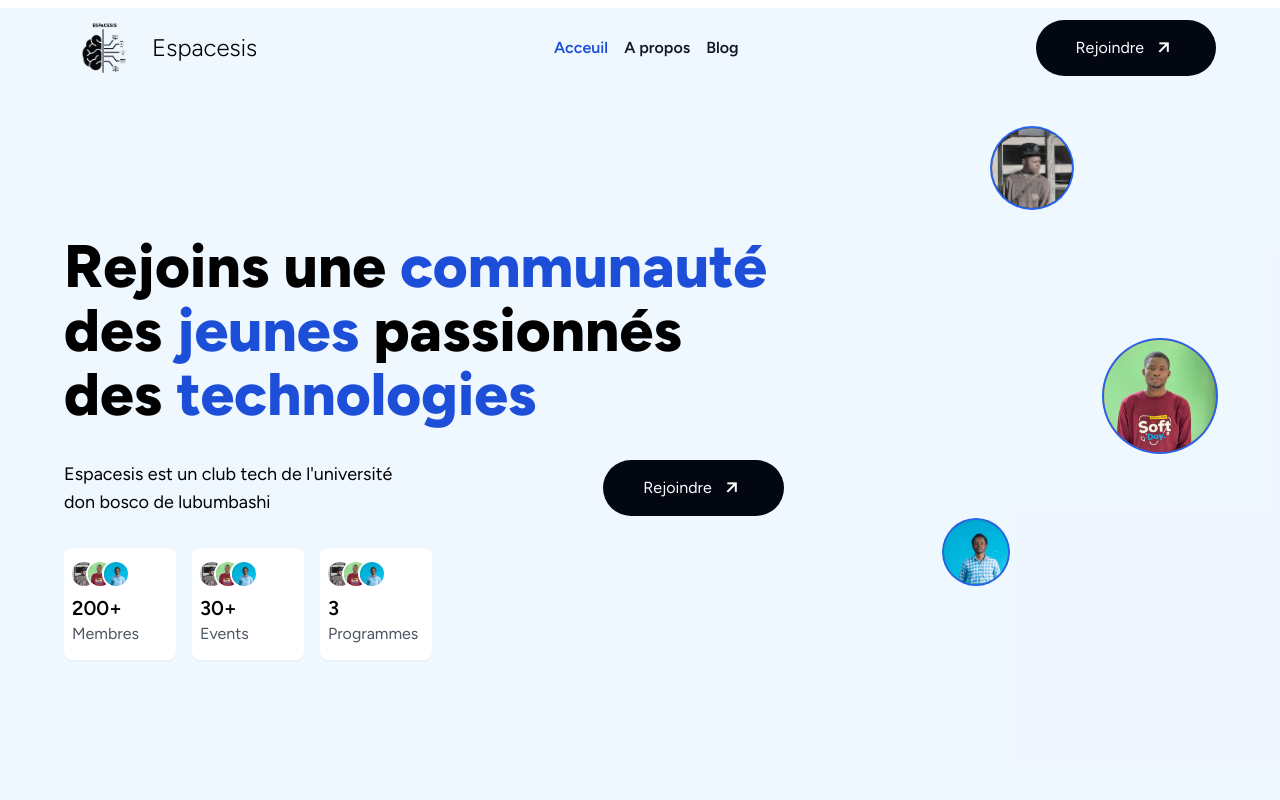
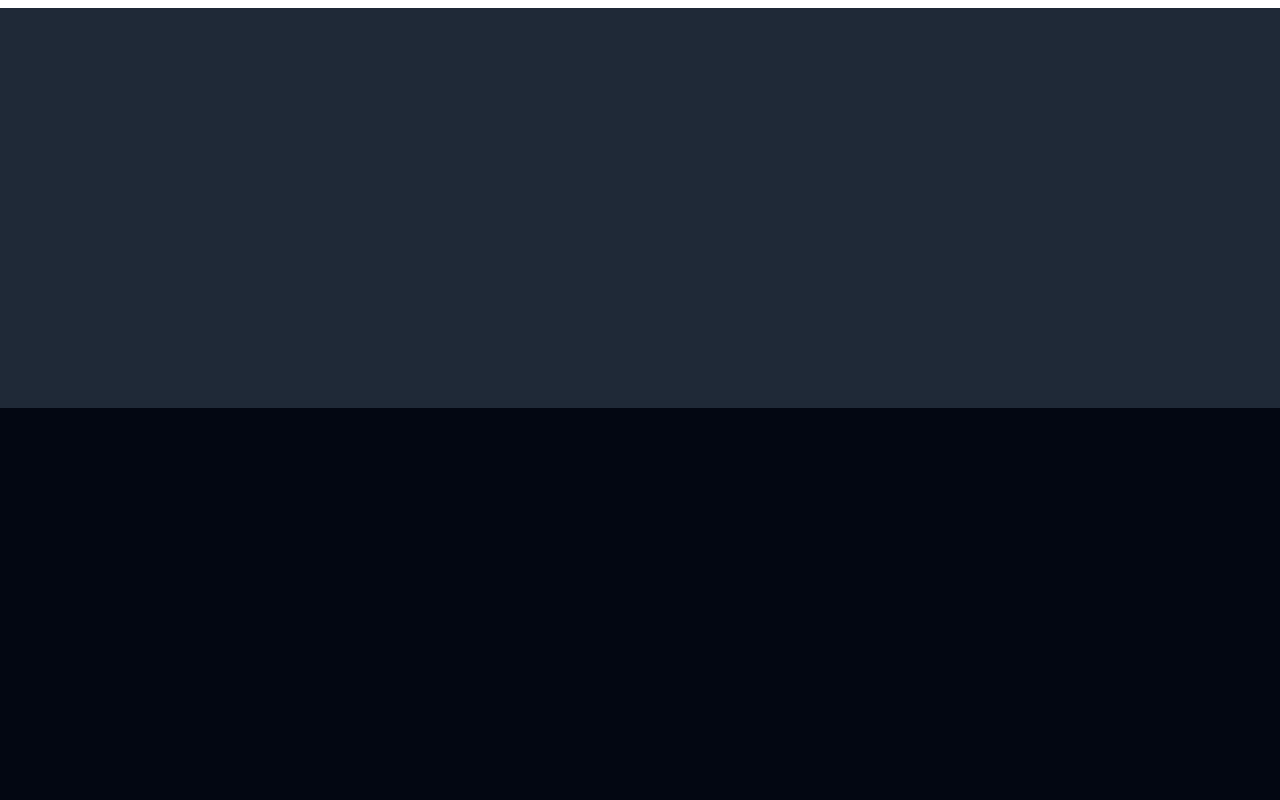
Before and after one commit to Likeur/espacesis, an Angular app: page /home in a window 1280 px wide. Shown: the top 800 px of the page. Built offline with nearby package versions, Linux system fonts and the light colour scheme.

Commit message:
reveal animation

```diff
--- a/src/app/components/eventsection/eventsection.component.html
+++ b/src/app/components/eventsection/eventsection.component.html
@@ -11,9 +11,9 @@
         <div class="mt-10 lg:mt-20 lg:mb-20 mb-10">
             <div class="grid lg:grid-cols-3 gap-4 lg:gap-8">
                 @for (item of eventList; track item.id) {
-                    <a [href]="item.albumLink" class="block mt-2 lg:mt-0">
+                    <a [href]="item.albumLink" class="block group mt-2 lg:mt-0">
                         <div class="lg:h-[45vh] h-[40vh] w-full overflow-hidden rounded-2xl">
-                            <img [src]="item.linkphoto" class="w-full h-full object-cover grayscale hover:grayscale-0 duration-300" alt="">
+                            <img [src]="item.linkphoto" class="w-full h-full object-cover grayscale group-hover:scale-110 hover:grayscale-0 duration-300" alt="">
                         </div>
                         <div class="mt-5 lg:mt-8">
                             <h2 class="text-2xl">{{item.name}}</h2>
--- a/src/app/components/herosection/herosection.component.html
+++ b/src/app/components/herosection/herosection.component.html
@@ -2,9 +2,9 @@
     <div class=" w-[95vw] lg:w-[90vw] lg:h-[90vh] relative flex flex-col-reverse lg:flex-row lg:items-center mb-8 lg:mb-16">
         <div class="flex flex-col mt-5 lg:mt-0">
             <div class="text-3xl lg:text-6xl font-extrabold mt-5 lg:mt-0">
-                <div class="h-max overflow-hidden"><h2 class="herotex mb-1">Rejoins une <span class="text-blue-700">communauté</span></h2></div>
-                <div class="h-max overflow-hidden"><h2 class="herotex mb-1">des <span class="text-blue-700">jeunes</span> passionnés</h2></div>
-                <div class="h-max overflow-hidden"><h2 class="herotex mb-1">des <span class="text-blue-700">technologies</span></h2></div>
+                <div class="h-max overflow-hidden"><h2 class="herotext mb-1">Rejoins une <span class="text-blue-700">communauté</span></h2></div>
+                <div class="h-max overflow-hidden"><h2 class="herotext mb-1">des <span class="text-blue-700">jeunes</span> passionnés</h2></div>
+                <div class="h-max overflow-hidden"><h2 class="herotext mb-1">des <span class="text-blue-700">technologies</span></h2></div>
             </div>
             <div class="mt-4 lg:mt-8 flex flex-col lg:flex-row lg:items-center justify-between">
                 <p class="lg:w-[50%] text-lg">
--- a/src/app/components/teamsection/teamsection.component.html
+++ b/src/app/components/teamsection/teamsection.component.html
@@ -7,7 +7,7 @@
             </div>
         </div>
         <div class="flex justify-center">
-            <div class="p-4 lg:p-6 mt-5 grid justify-center grid-cols-2 md:grid-cols-3 w-full lg:grid-cols-4 lg:mt-16 gap-4 lg:gap-6 lg:mb-8">
+            <div class="p-4 lg:p-6 mt-5 grid justify-center grid-cols-2 md:grid-cols-3 w-full lg:grid-cols-4 lg:mt-16 gap-7 lg:gap-6 lg:mb-8">
                 @for(item of teamList1; track item.id){
                     <div class=" flex flex-col items-center">
                         <div>
--- a/src/app/pages/home/home.component.html
+++ b/src/app/pages/home/home.component.html
@@ -1,5 +1,5 @@
 <main class="relative">
-    <div class="absolute z-50 h-screen w-screen  justify-center hidden items-center">
+    <div class="absolute z-50 h-screen w-screen  justify-center flex items-center">
         <div>
             <div class="text-white text-4xl lg:text-6xl font-bold">
                 <div  class="overflow-hidden"><h2 class="reveal_text  text-center opacity-0" >Apprendre</h2></div>
@@ -8,8 +8,8 @@
             </div>
         </div>
     </div>
-    <div class="h-full wrapper_home w-full bg-gray-950 fixed z-40 hidden overflow-hidden"></div>
-    <div class="h-full wrapper_home w-full bg-gray-800 fixed z-30 hidden overflow-hidden"></div>
+    <div class="h-full wrapper_home w-full bg-gray-950 fixed z-40 overflow-hidden"></div>
+    <div class="h-full wrapper_home w-full bg-gray-800 fixed z-30 overflow-hidden"></div>
     <div class="bg-blue-300/15 relative z-10 h-max ">
       <app-navbar/>
       <app-herosection/>
```
